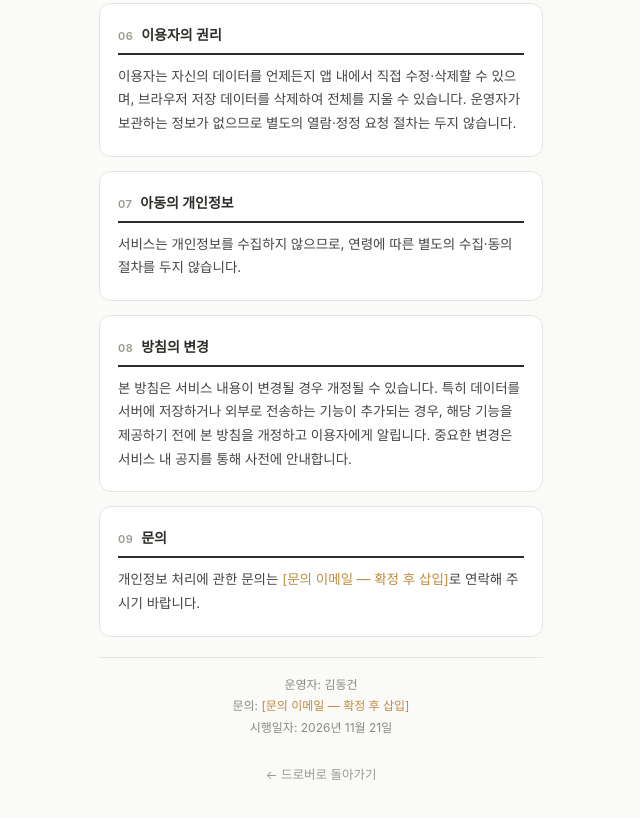
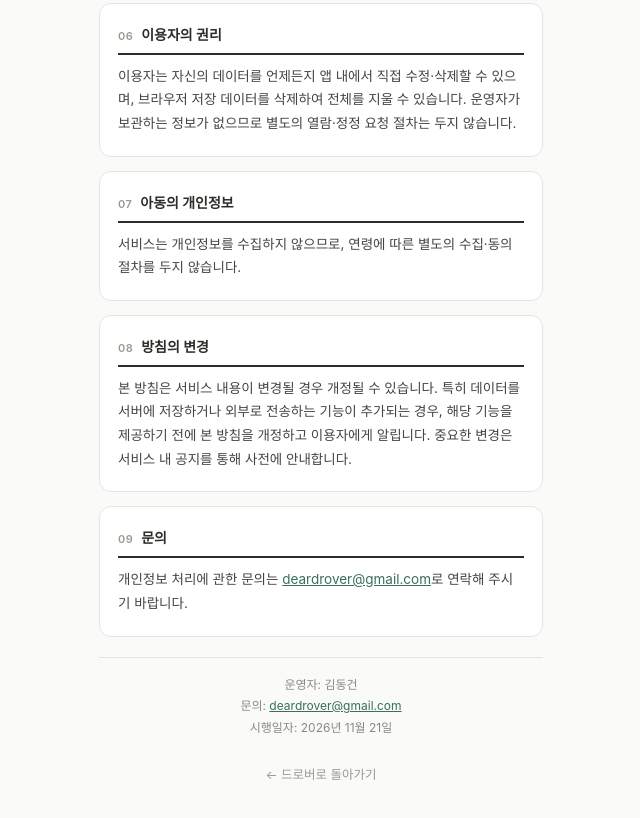
Before and after one commit to ivekim0320/Drover, a plain HTML site: page privacy.html in a window 1280 px wide. Shown: the part 1071-1889 px from the top of the page, without its empty margins (319-959 px from the left). Drawn offline with Linux system fonts and the light colour scheme.

Commit message:
방침·약관 문의 이메일 삽입 (deardrover@gmail.com)
자리표시자를 드로버 공식 연락처로 교체했습니다.
각 페이지의 "문의" 조항과 하단 메타 영역 2곳, mailto 링크로 연결.

Co-Authored-By: Claude Opus 5 <noreply@anthropic.com>
Claude-Session: https://claude.ai/code/session_01DRDnZsr6xdCwnqzZ8jSte1

```diff
--- a/privacy.html
+++ b/privacy.html
@@ -96,12 +96,12 @@ a { color: #3a6f5c; }
     </div>
     <div class="card">
       <h2><span class="num">09</span>문의</h2>
-      <p>개인정보 처리에 관한 문의는 <span style="color:#c08a3e">[문의 이메일 — 확정 후 삽입]</span>로 연락해 주시기 바랍니다.</p>
+      <p>개인정보 처리에 관한 문의는 <a href="mailto:deardrover@gmail.com">deardrover@gmail.com</a>로 연락해 주시기 바랍니다.</p>
     </div>
 
     <div class="meta">
       운영자: 김동건<br />
-      문의: <span style="color:#c08a3e">[문의 이메일 — 확정 후 삽입]</span><br />
+      문의: <a href="mailto:deardrover@gmail.com">deardrover@gmail.com</a><br />
       시행일자: 2026년 11월 21일
     </div>
 
```
Also changed, not shown: terms.html (+2 -2 lines).
